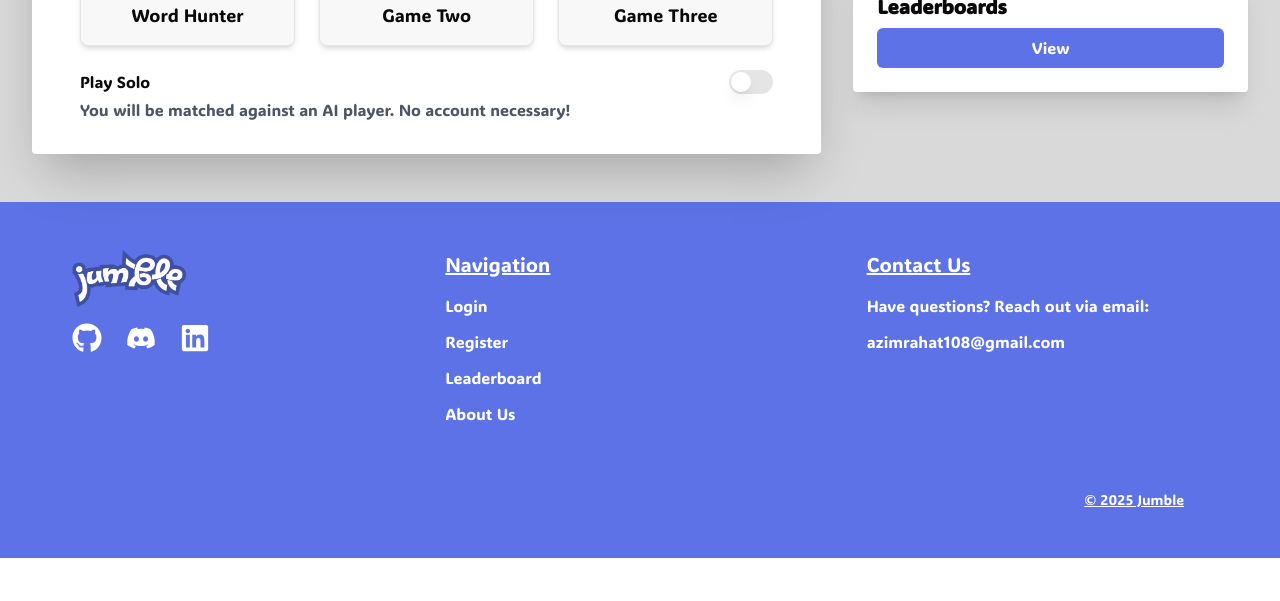
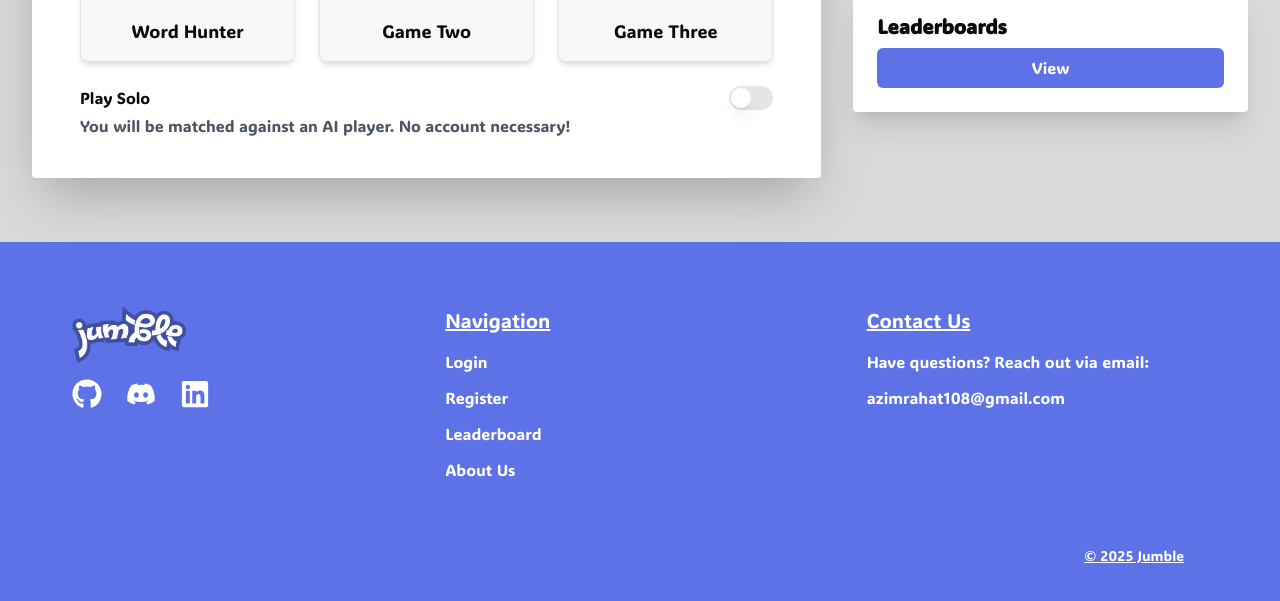
Before and after one commit to muntaqam/Jumble, a React (Vite) app in the folder frontend/: page / in a window 1280 px wide. Shown: the part 743-1344 px from the top of the page. Before the commit the page ends 1301 px from the top, so only its background shows below. Built offline with nearby package versions, Linux system fonts and the light colour scheme; grey boxes are pictures that could not be loaded.

Commit message:
spacing changes

```diff
--- a/frontend/src/components/Footer.tsx
+++ b/frontend/src/components/Footer.tsx
@@ -20,7 +20,7 @@ const Footer: React.FC = () => {
   };
 
   return (
-    <footer className="font-adlam bg-[#5C72E6] py-12 text-white">
+    <footer className="font-adlam bg-[#5C72E6] py-16 text-white">
       <div className="container grid grid-cols-1 gap-8 px-6 md:grid-cols-3">
         {/* Socials Section */}
         <div className="ml-12 flex flex-col">
--- a/frontend/src/pages/Landing.tsx
+++ b/frontend/src/pages/Landing.tsx
@@ -34,7 +34,7 @@ const Landing: React.FC = () => {
       />
 
       {/* center content */}
-      <div className="font-adlam flex flex-col items-center gap-8 bg-[#d9d9d9] px-8 py-12 md:flex-row">
+      <div className="font-adlam flex flex-col items-center gap-8 bg-[#d9d9d9] px-8 py-16 md:flex-row">
         {/* games */}
         <div className="h-1/2 w-11/12 rounded-sm bg-white shadow-2xl md:w-2/3">
           <label className="ml-12 mt-4 inline-block align-middle text-xl font-black">
@@ -56,12 +56,16 @@ const Landing: React.FC = () => {
               </div>
             ))}
           </div>
-          <div className="mt-6 flex w-full justify-between px-12">
-            <label className="">Play Solo</label>
-            <Switch />
-          </div>
-          <div className="mt-1 w-full px-12 pb-8 text-xs font-light text-gray-600 hover:cursor-default sm:text-base">
-            You will be matched against an AI player. No account necessary!
+          <div className="pb-10">
+            <div className="">
+              <div className="mt-6 flex w-full justify-between px-12">
+                <label className="">Play Solo</label>
+                <Switch />
+              </div>
+              <div className="mt-1 w-full px-12 text-xs font-light text-gray-600 hover:cursor-default sm:text-base">
+                You will be matched against an AI player. No account necessary!
+              </div>
+            </div>
           </div>
         </div>
 
```
